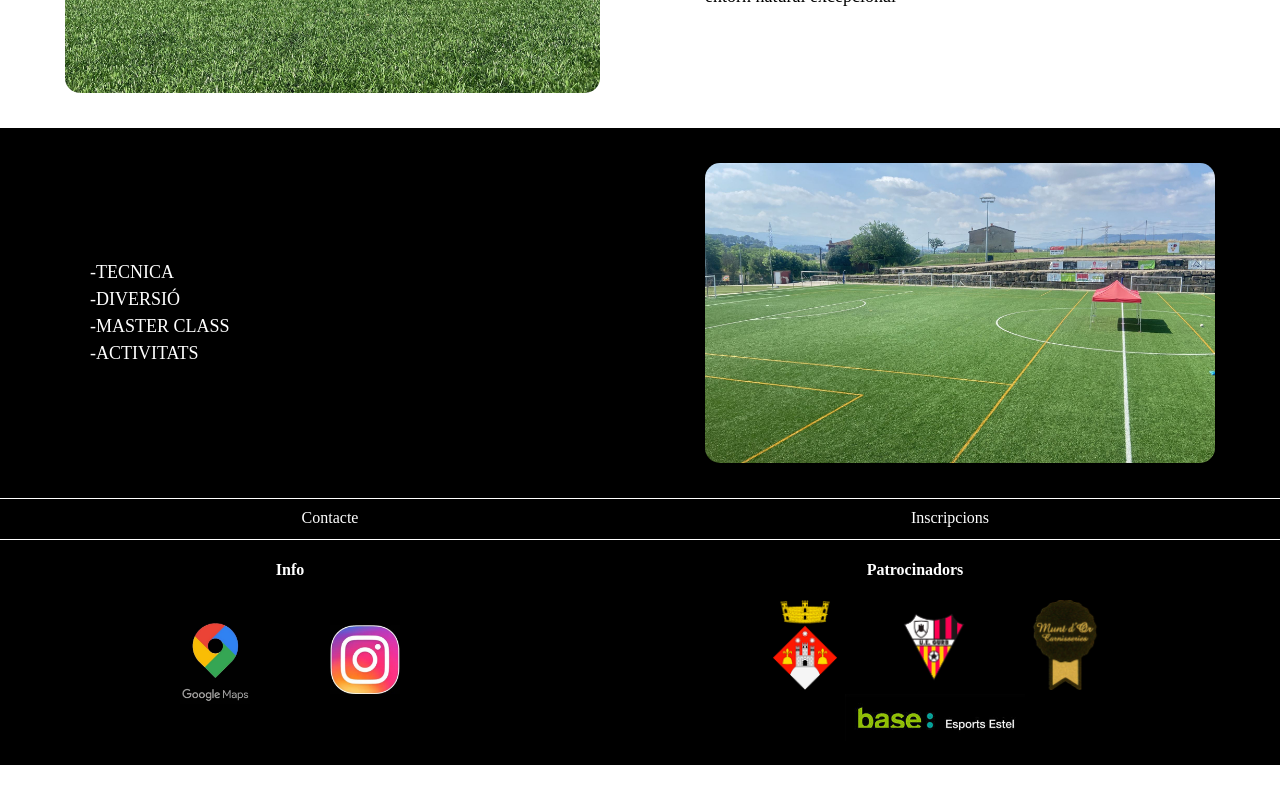
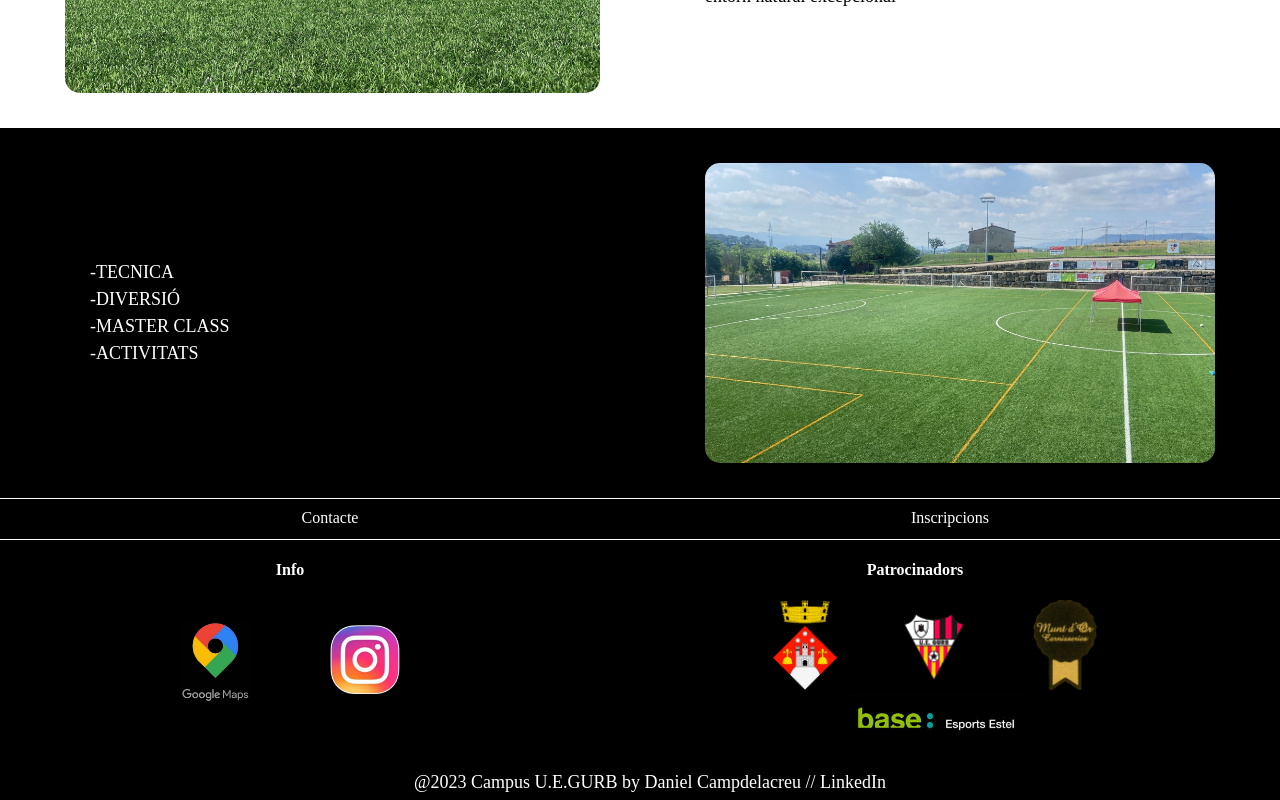
Before and after one commit to danicampdelacreu/Campus-react_vite, a React (Vite) app in the folder react_vite/: page / in a window 1280 px wide. Shown: the part 1056-1856 px from the top of the page. Before the commit the page ends 1821 px from the top, so only its background shows below. Built offline with nearby package versions, Linux system fonts and the light colour scheme; a web font is replaced by a local one.

Commit message:
link dani footer

```diff
--- a/react_vite/src/components/footer/Footer.css
+++ b/react_vite/src/components/footer/Footer.css
@@ -96,6 +96,30 @@
     text-align: center;
     max-width: 50%;
     margin-right: 40px;
+  }
+
+  .footerLinkedin {
+    font-size: 14px;
+    width: 100%;
+    height: 15px;
+    display: flex;
+    justify-content: center;
+    align-items: center;
+    background-color: black;
+    padding: 10px;
+    /* Espaciado interno */
+    color: white;
+  }
+
+  .footerLinkedin a {
+    color: white;
+    text-decoration: none;
+
+  }
+
+  .footerLinkedin a:hover {
+    color: green;
+    font-size: 18px;
   }
 
 }
@@ -207,6 +231,30 @@
 
   }
 
+  .footerLinkedin {
+    font-size: 16px;
+    width: 100%;
+    height: 15px;
+    display: flex;
+    justify-content: center;
+    align-items: center;
+    background-color: black;
+    padding: 10px;
+    /* Espaciado interno */
+    color: white;
+  }
+
+  .footerLinkedin a {
+    color: white;
+    text-decoration: none;
+
+  }
+
+  .footerLinkedin a:hover {
+    color: green;
+    font-size: 20px;
+  }
+
 }
 
 @media (min-width: 901px) and (max-width: 1200px) {
@@ -314,6 +362,30 @@
     max-width: 50%;
     margin-right: 70px;
 
+  }
+
+  .footerLinkedin {
+    font-size: 14px;
+    width: 100%;
+    height: 15px;
+    display: flex;
+    justify-content: center;
+    align-items: center;
+    background-color: black;
+    padding: 10px;
+    /* Espaciado interno */
+    color: white;
+  }
+
+  .footerLinkedin a {
+    color: white;
+    text-decoration: none;
+
+  }
+
+  .footerLinkedin a:hover {
+    color: green;
+    font-size: 18px;
   }
 
 }
@@ -426,4 +498,28 @@
 
   }
 
+  .footerLinkedin {
+    font-size: 18px;
+    width: 100%;
+    height: 15px;
+    display: flex;
+    justify-content: center;
+    align-items: center;
+    background-color: black;
+    padding: 10px;
+    /* Espaciado interno */
+    color: white;
+  }
+
+  .footerLinkedin a {
+    color: white;
+    text-decoration: none;
+
+  }
+
+  .footerLinkedin a:hover {
+    color: green;
+    font-size: 22px;
+  }
+
 }
--- a/react_vite/src/components/footer/Footer.jsx
+++ b/react_vite/src/components/footer/Footer.jsx
@@ -30,6 +30,15 @@ export default function Footer() {
                     </div>
                 </div>
             </div>
+            <div className='footerLinkedin'>
+                <p>
+                    @2023 Campus U.E.GURB by Daniel Campdelacreu /
+                    <a href=
+                        "https://linkedin.com/in/danicampdelacreu-developer">
+                        / LinkedIn
+                    </a>
+                </p>
+            </div>
         </div>
     )
 }
```
Also changed, not shown: 1 other file (tests, documents, lock files or other folders).
